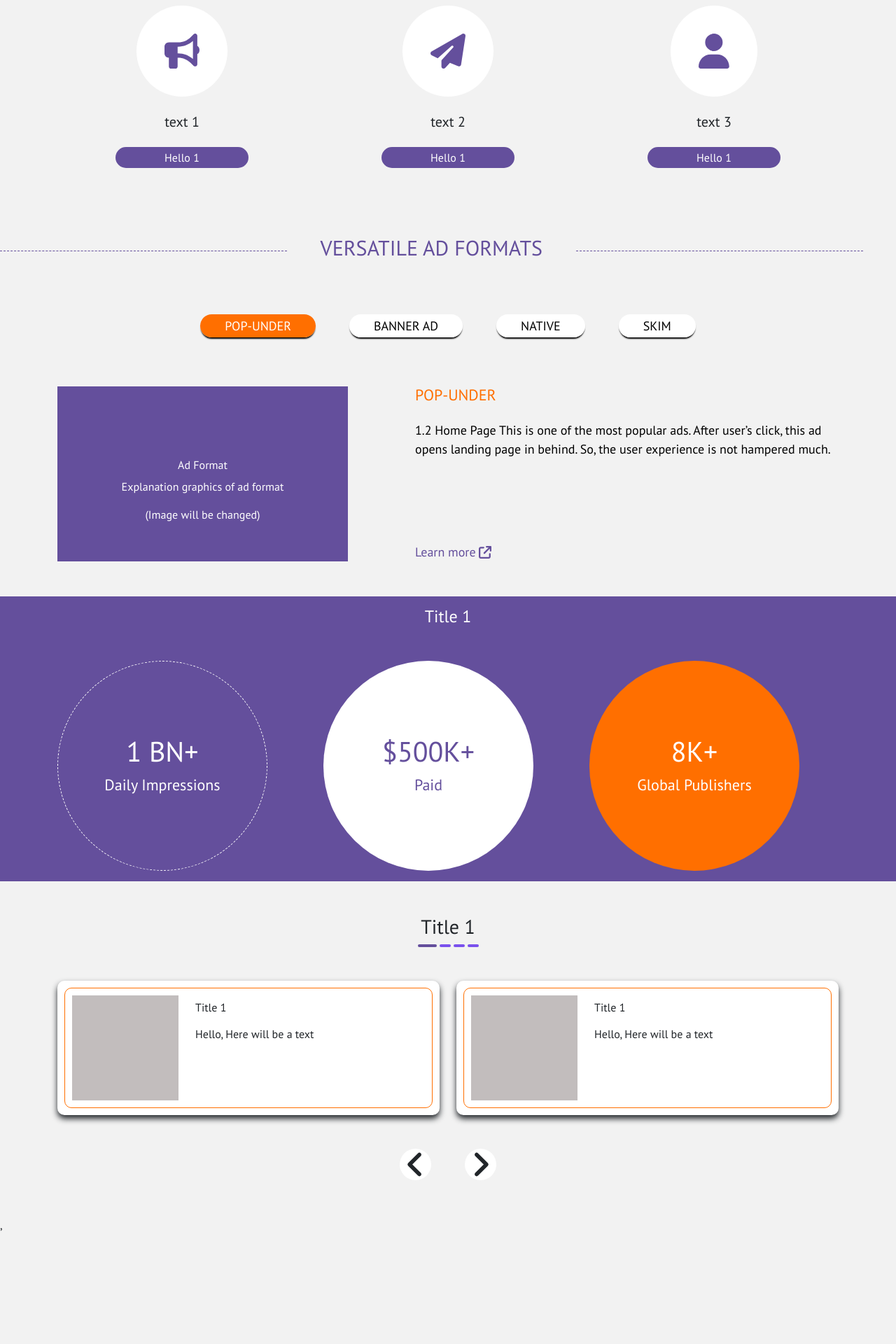
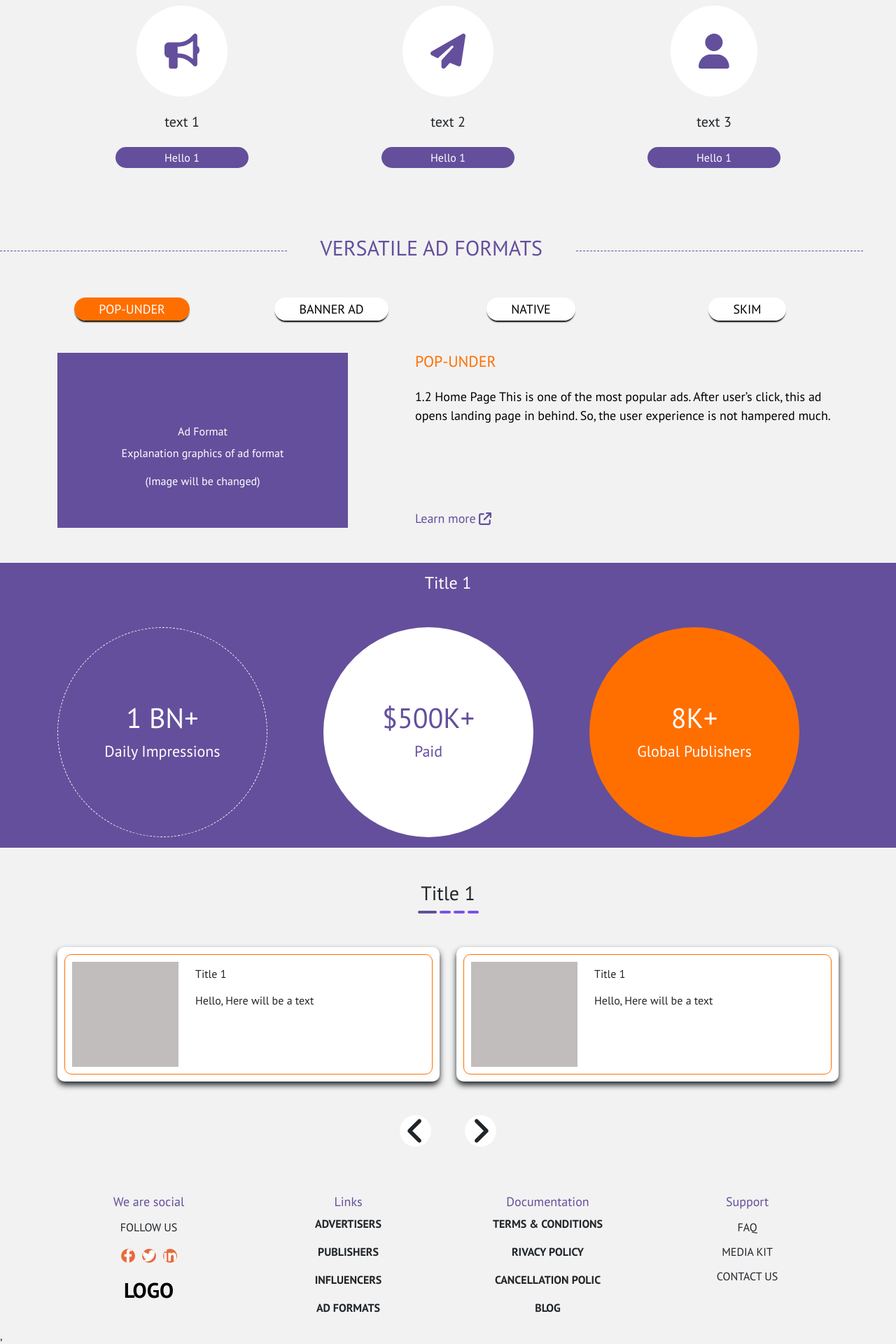
Before and after one commit to rifatjahan823/Task-1, a React (Create React App) app: page / in a window 1280 px wide. Shown: the part 621-2541 px from the top of the page at 70% size. Before the commit the page ends 2383 px from the top, so only its background shows below. Built offline with nearby package versions, Linux system fonts and the light colour scheme.

Commit message:
add footer

```diff
--- a/src/App.js
+++ b/src/App.js
@@ -4,6 +4,7 @@ import BannerAd from './Components/Add/BannerAd';
 import Native from './Components/Add/Native';
 import Popunder from './Components/Add/Popunder';
 import Skim from './Components/Add/Skim';
+import Footer from './Components/Footer/Footer';
 import Home from './Components/Home/Home';
 import Navebar from './Components/Navebar/Navebar';
 
@@ -20,6 +21,7 @@ function App() {
         </Route>
         <Route path="about" element={''} />
       </Routes>
+      <Footer></Footer>
     </div>
   );
 }
--- a/src/Components/Add/Add.js
+++ b/src/Components/Add/Add.js
@@ -12,14 +12,20 @@ const Add = () => {
       </div>
 
         <div className='container'>
-        <nav >
-           <ul className='d-flex justify-content-center  list-unstyled my-5 py-4'>
-               <li className='me-5'> <CustomLink to="/">POP-UNDER</CustomLink></li>
-               <li className='me-5'> <CustomLink to="BannerAd">BANNER AD </CustomLink> </li>
-               <li className='me-5'> <CustomLink className='text-decoration-none' to="Native">NATIVE</CustomLink> </li>
-               <li> <CustomLink className='text-decoration-none' to="skim">SKIM</CustomLink> </li>
-           </ul>
-           </nav>
+            <div className='row my-5'>
+                <div className='col-lg-3 col-md-6 col-6'>
+                <li className='me-5 list-unstyled'> <CustomLink to="/">POP-UNDER</CustomLink></li>
+                </div>
+                <div className='col-lg-3 col-md-6 col-6'>
+                <li className='me-5 list-unstyled'> <CustomLink to="BannerAd">BANNER AD </CustomLink> </li>
+                </div>
+             <div className='col-lg-3 col-md-6 col-6'>
+             <li className='me-5 list-unstyled'> <CustomLink className='text-decoration-none' to="Native">NATIVE</CustomLink> </li>
+             </div >
+             <div className='col-lg-3 col-md-6 col-6'>
+         <li className='list-unstyled'> <CustomLink className='text-decoration-none' to="skim">SKIM</CustomLink> </li>
+         </div>
+            </div>
         </div>
         <Outlet></Outlet>
         </div>
--- /dev/null
+++ b/src/Components/Footer/Footer.css
@@ -0,0 +1,22 @@
+.footer h2{
+    color:#644F9C;
+    font-size: 18px;
+}
+.footer h3{
+    font-size: 16px;
+}
+.footer p{
+    font-size: 16px;
+    font-weight: 900;
+}
+.footer-icon{
+    width: 20px;
+    height: 20px;
+    text-align: center;
+    color: #ffffff;
+    font-size:10px;
+    background-color: #e8693d;
+    border-radius: 50%;
+    margin: 5px;
+
+}
--- /dev/null
+++ b/src/Components/Footer/Footer.js
@@ -0,0 +1,44 @@
+import React from 'react';
+import './Footer.css';
+import { FaLinkedinIn,FaTwitter,FaFacebookF } from 'react-icons/fa';
+
+const Footer = () => {
+    return (
+        <div className='container'>
+            <div className='footer mt-3'>
+            <div className='row'>
+                <div className='col-lg-3 col-md-6 col-12'>
+                    <h2 className=''>We are social </h2>
+                    <h3 className='my-3'>FOLLOW US</h3>
+                    <FaFacebookF className='footer-icon'/>
+                    <FaTwitter className='footer-icon'/>
+                    <FaLinkedinIn className='footer-icon' />
+                    <h2 className='mt-3' style={{color:"black",fontWeight:"700",fontSize:"30px"}}>LOGO</h2>
+                </div>
+                <div className='col-lg-3 col-md-6 col-12'>
+                <h2>Links</h2>
+                    <p>ADVERTISERS</p>
+                   <p> PUBLISHERS</p>
+                    <p>INFLUENCERS</p>
+                    <p>AD FORMATS </p>
+                </div>
+                <div className='col-lg-3 col-md-6 col-12'>
+                    <h2>Documentation</h2>
+                    <p>TERMS & CONDITIONS</p>
+                    <p>RIVACY POLICY</p>
+                    <p>CANCELLATION POLIC</p>
+                    <p>BLOG</p>
+                </div>
+                <div className='col-lg-3 col-md-6 col-12'>
+                <h2>Support</h2>
+                    <h3 className='mt-3'>FAQ</h3>
+                    <h3 className='my-3'>MEDIA KIT</h3>
+                    <h3>CONTACT US</h3>
+                </div>
+            </div>
+            </div>
+        </div>
+    );
+};
+
+export default Footer;
--- a/src/Components/Navebar/Navebar.js
+++ b/src/Components/Navebar/Navebar.js
@@ -11,7 +11,7 @@ const Navebar = () => {
             <Container>
             <Navbar.Brand href="#home"> <h1 className='logo'>LOGO</h1></Navbar.Brand>
             <Nav className="ms-auto">
-            <Nav.Link href="#home">BN/EN</Nav.Link>
+            <Nav.Link href="#home"><span style={{color:'green'}}>BN</span>/EN</Nav.Link>
             </Nav>
             </Container>
             </Navbar>
```
